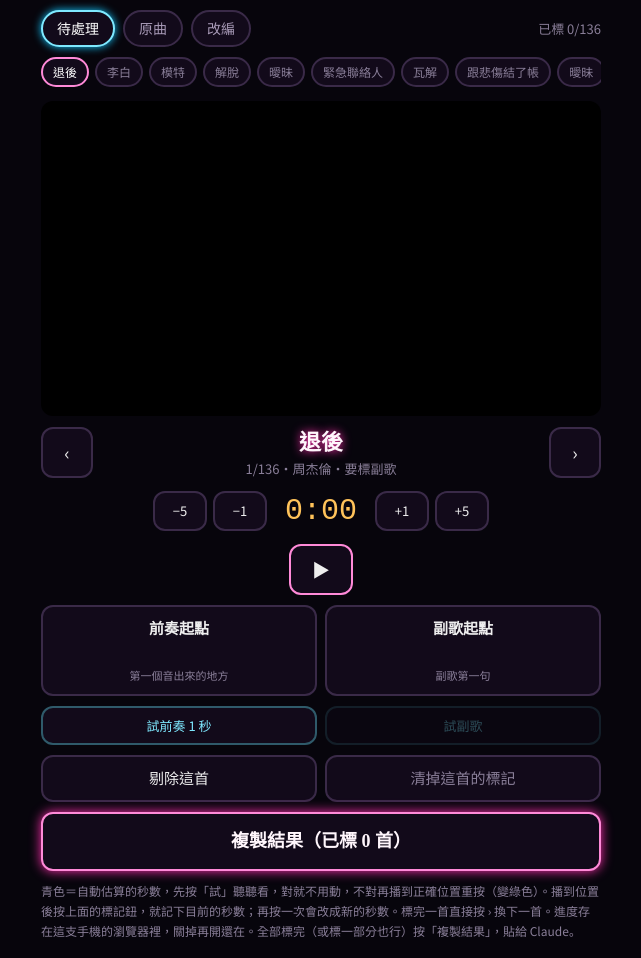
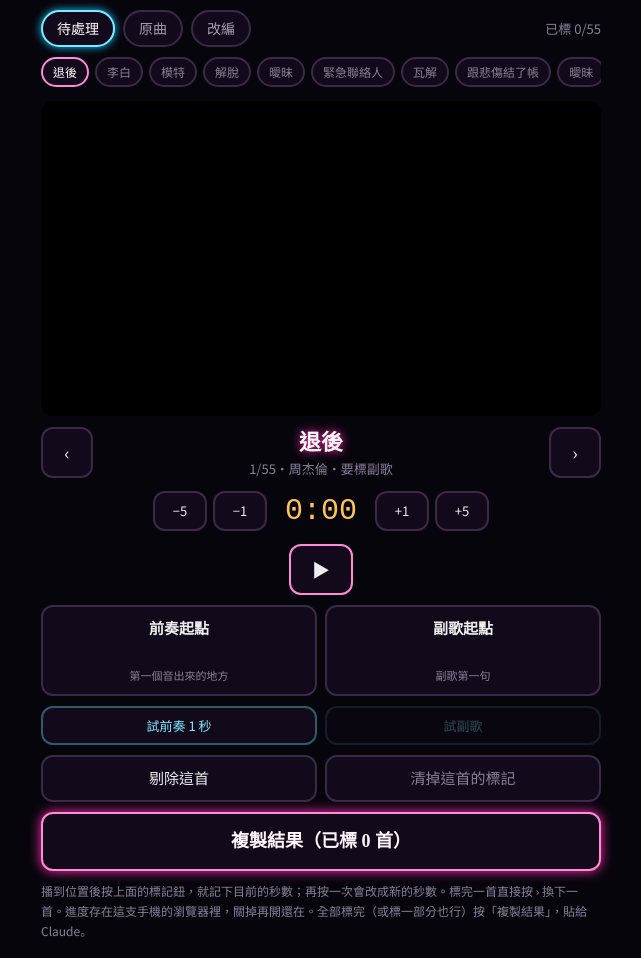
Before and after one commit to Nigel-wei-zhe/songquiz, a plain HTML site: page mark.html in a window 1280 px wide. Shown: the whole page, without its empty margins (319-960 px from the left). Drawn offline with Linux system fonts and the light colour scheme; a web font is replaced by a local one.

Commit message:
待處理只留要標副歌的 55 首

```diff
--- a/mark.html
+++ b/mark.html
@@ -73,7 +73,7 @@ button:active{transform:scale(.97)}
   <div id="row2"><button id="ok" style="border-color:#1e6a46;color:var(--green)">對，沒問題</button><button id="skip">剔除這首</button><button id="clr">清掉這首的標記</button></div>
   <button id="copy">複製結果（已標 <span id="cnt">0</span> 首）</button>
   <textarea id="out" readonly></textarea>
-  <div id="help">青色＝自動估算的秒數，先按「試」聽聽看，對就不用動，不對再播到正確位置重按（變綠色）。播到位置後按上面的標記鈕，就記下目前的秒數；再按一次會改成新的秒數。標完一首直接按 › 換下一首。進度存在這支手機的瀏覽器裡，關掉再開還在。全部標完（或標一部分也行）按「複製結果」，貼給 Claude。</div>
+  <div id="help">播到位置後按上面的標記鈕，就記下目前的秒數；再按一次會改成新的秒數。標完一首直接按 › 換下一首。進度存在這支手機的瀏覽器裡，關掉再開還在。全部標完（或標一部分也行）按「複製結果」，貼給 Claude。</div>
 </div>
 <div id="toast"></div>
 <script>
@@ -162,8 +162,8 @@ window.onYouTubeIframeAPIReady = () => {
 Promise.all([fetch('data/orig.json').then(r => r.json()), fetch('data/songs.json').then(r => r.json())])
   .then(([o, c]) => { data.o = o.filter(x => !x.skip); data.c = c.filter(x => !x.skip);
     // 待處理：沒有自動副歌的原曲排前面，再來是估算的（抽聽）
-    data.t = [...data.o.filter(x => x.start == null).map(x => Object.assign(x, {why: '要標副歌'})),
-              ...data.o.filter(x => x.auto === 'lrclib-mv').map(x => Object.assign(x, {why: '估算・抽聽'}))];
+    // 估算的那批使用者抽聽十首都沒問題（2026-11-24），待處理只留沒有副歌的
+    data.t = data.o.filter(x => x.start == null).map(x => Object.assign(x, {why: '要標副歌'}));
     // 從第一首還沒標的開始
     for (const k of ['t', 'o', 'c']) { const i = data[k].findIndex(x => !hasMark(x)); idx[k] = i < 0 ? 0 : i; }
     paint(); load(); });
```
